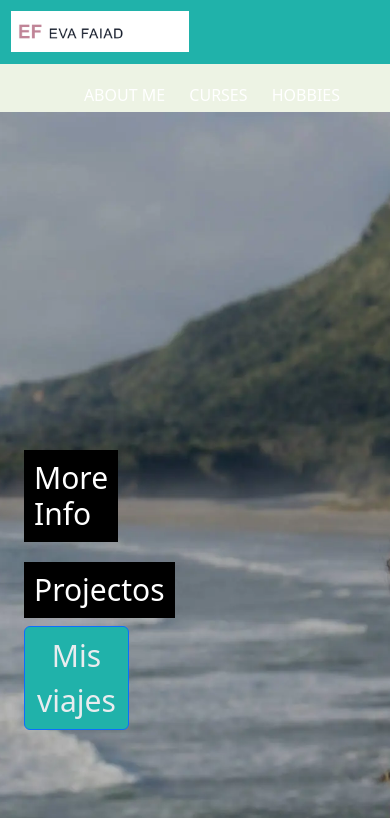
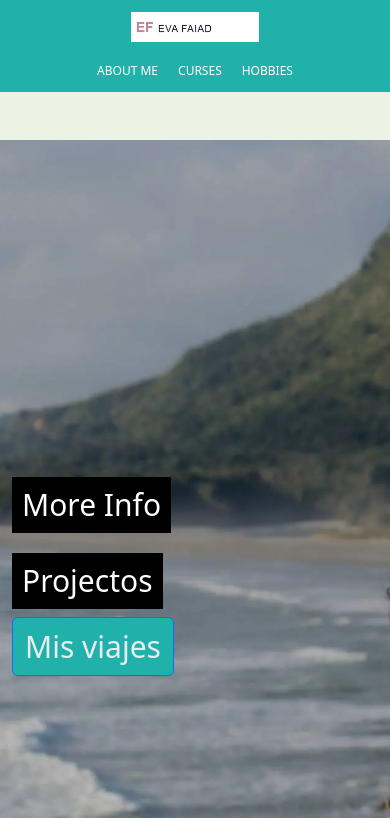
Before and after one commit to Evanuf9/Myweb, a plain HTML site: page index.html in a window 390 px wide. Shown: the top 818 px of the page. Drawn offline with nearby package versions, Linux system fonts and the light colour scheme.

Commit message:
Fix responsive mobile header
Co-authored-by: Copilot <223556219+Copilot@users.noreply.github.com>

```diff
--- a/css/style.css
+++ b/css/style.css
@@ -1,6 +1,6 @@
 /* color primario #20B2AA */
 header {
-  height: 64px;
+  min-height: 64px;
   background: #20B2AA;
 }
 body {
@@ -11,21 +11,53 @@ body {
 }
 .logo {
   width: 200px;
-  padding: 11px;
+  padding: 8px;
+  display: block;
+}
+header nav {
+  min-height: 64px;
+  display: flex;
+  align-items: center;
+  justify-content: space-between;
+  padding: 0 16px;
 }
 nav ul {
-  float: right;
-  margin-right: 20px;
-  padding: 20px;
+  display: flex;
+  align-items: center;
+  gap: 8px;
+  list-style: none;
+  margin: 0;
+  padding: 0;
 }
 nav li {
-  display: inline-block;
+  display: block;
 }
 nav ul li a {
+  display: block;
   padding: 10px;
   color: white;
   text-transform: uppercase;
   text-decoration: none;
+}
+@media (max-width: 480px) {
+  header nav {
+    flex-direction: column;
+    justify-content: center;
+    gap: 4px;
+    padding: 4px 8px;
+  }
+  .logo {
+    width: 144px;
+  }
+  nav ul {
+    width: 100%;
+    justify-content: center;
+    gap: 0;
+  }
+  nav ul li a {
+    padding: 8px 10px;
+    font-size: 0.75rem;
+  }
 }
 .centrado {
   text-align: center;
--- a/index.html
+++ b/index.html
@@ -12,7 +12,7 @@
 <body>
 	<header>
 		<nav>
-			<a href=""><img src="images/milogo.png" alt="" class= "logo"></a>
+			<a href=""><img src="Images/milogo.png" alt="" class="logo"></a>
 			<ul>
 				<li><a href="">About Me</a></li>
 				<li><a href="">Curses</a></li>
```
